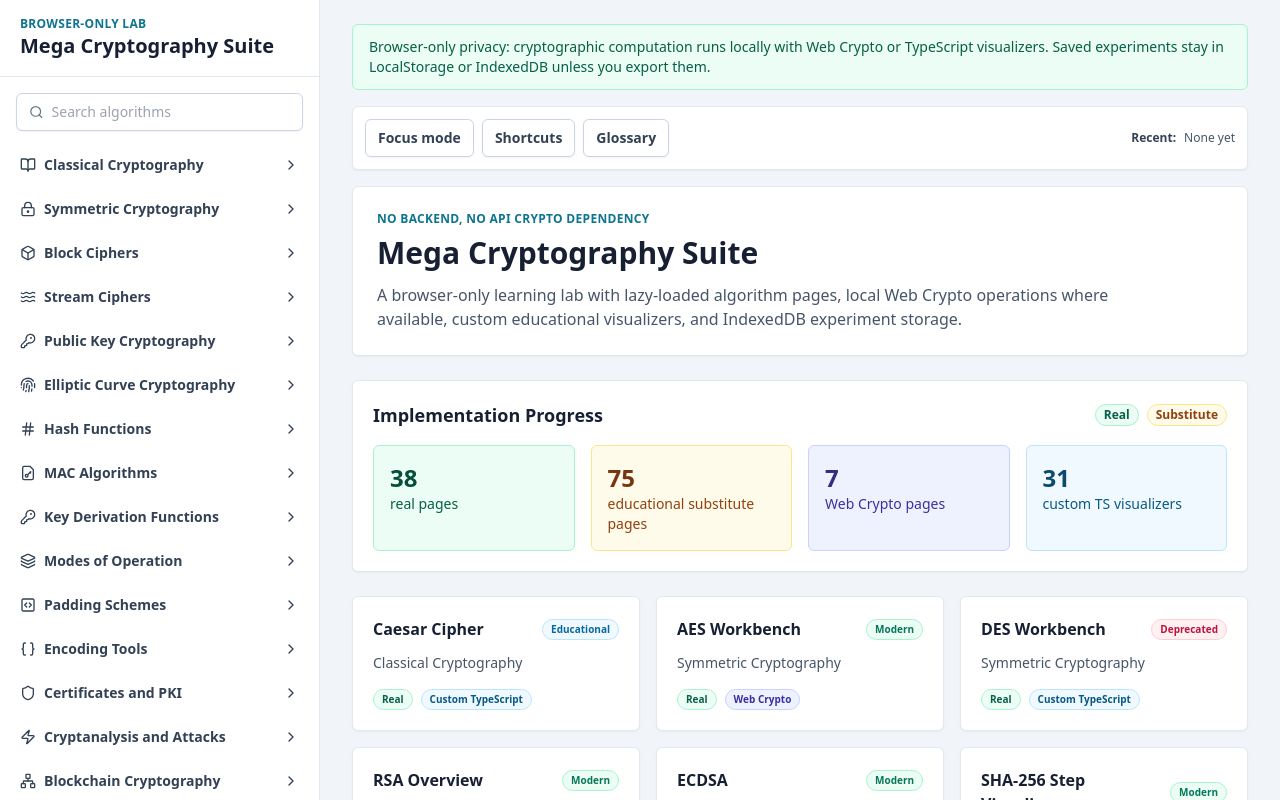
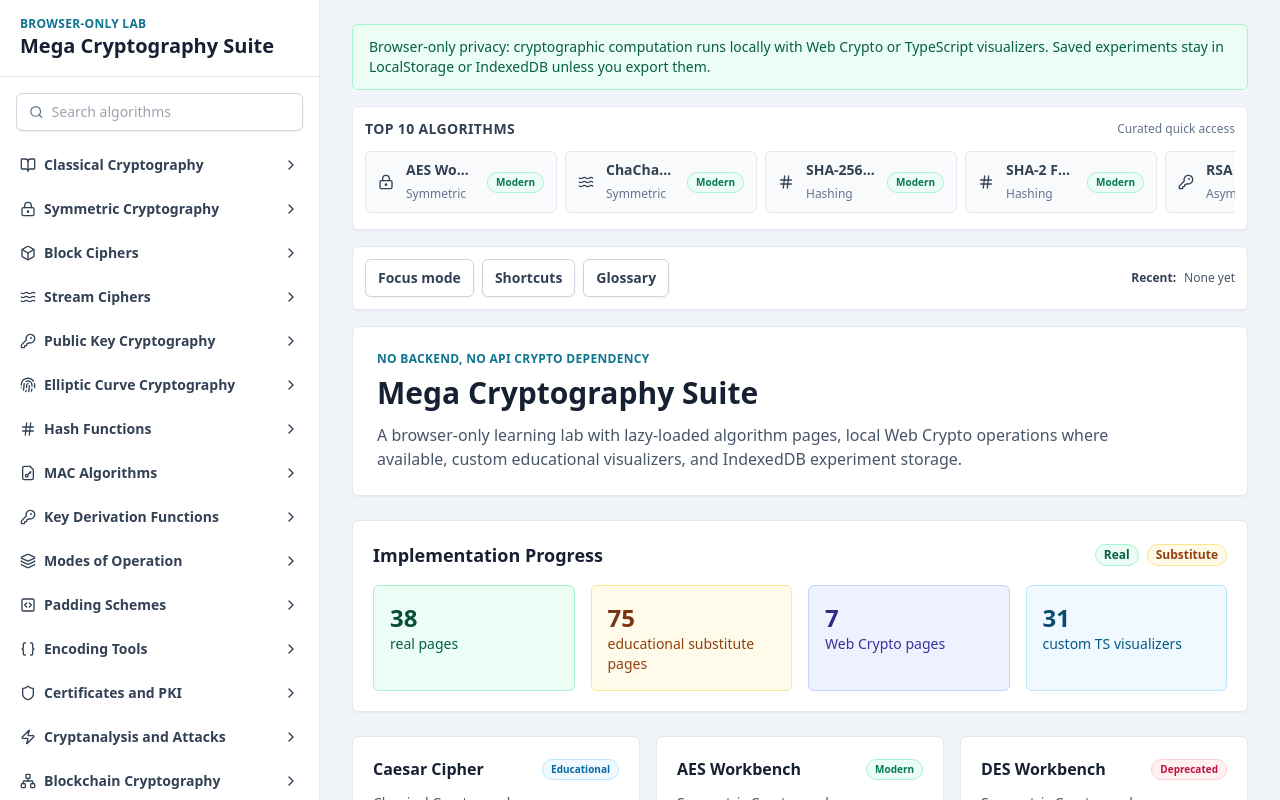
Before and after one commit to indianservers/Cryptography, a React (Vite) app: page / in a window 1280 px wide. Shown: the top 800 px of the page. Built offline with nearby package versions, Linux system fonts and the light colour scheme.

Commit message:
Add top algorithms quick menu

```diff
--- /dev/null
+++ b/src/components/common/TopAlgorithmsMenu.tsx
@@ -0,0 +1,46 @@
+import { Link, useLocation } from "react-router-dom";
+import { Hash, KeyRound, Layers, LockKeyhole, ShieldCheck, Signature, Binary, Waves } from "lucide-react";
+import { SecurityStatusBadge } from "./SecurityStatusBadge";
+import { navigationItems } from "../../data/navigation";
+
+const topRoutes = [
+  { route: "/algorithms/symmetric/aes", note: "Symmetric", icon: LockKeyhole },
+  { route: "/algorithms/stream/chacha20", note: "Symmetric", icon: Waves },
+  { route: "/algorithms/hash/sha-256-step", note: "Hashing", icon: Hash },
+  { route: "/algorithms/hash/sha2", note: "Hashing", icon: Hash },
+  { route: "/algorithms/asymmetric/rsa", note: "Asymmetric", icon: KeyRound },
+  { route: "/algorithms/ecc/ecdsa", note: "ECC", icon: Signature },
+  { route: "/algorithms/modes/gcm", note: "Mode", icon: ShieldCheck },
+  { route: "/algorithms/mac/hmac", note: "MAC", icon: ShieldCheck },
+  { route: "/algorithms/kdf/pbkdf2", note: "KDF", icon: Layers },
+  { route: "/algorithms/encoding/base64", note: "Encoding", icon: Binary },
+];
+
+export function TopAlgorithmsMenu() {
+  const location = useLocation();
+  const items = topRoutes.map((top) => ({ ...top, item: navigationItems.find((nav) => nav.route === top.route) })).filter((entry) => entry.item);
+
+  return (
+    <section className="mb-4 rounded-md border border-slate-200 bg-white p-3 shadow-sm">
+      <div className="mb-3 flex items-center justify-between gap-3">
+        <h2 className="text-sm font-bold uppercase tracking-wide text-slate-700">Top 10 Algorithms</h2>
+        <span className="text-xs text-slate-500">Curated quick access</span>
+      </div>
+      <div className="flex gap-2 overflow-x-auto pb-1">
+        {items.map(({ route, note, icon: Icon, item }) => {
+          const active = location.pathname === route;
+          return (
+            <Link key={route} to={route} className={`flex min-w-48 items-center gap-3 rounded-md border px-3 py-2 transition ${active ? "border-cyan-300 bg-cyan-50 text-cyan-900" : "border-slate-200 bg-slate-50 text-slate-700 hover:border-cyan-200 hover:bg-white"}`}>
+              <Icon className="h-4 w-4 shrink-0" />
+              <span className="min-w-0 flex-1">
+                <span className="block truncate text-sm font-semibold">{item?.label}</span>
+                <span className="text-xs text-slate-500">{note}</span>
+              </span>
+              {item && <SecurityStatusBadge status={item.securityStatus} compact />}
+            </Link>
+          );
+        })}
+      </div>
+    </section>
+  );
+}
--- a/src/layouts/RootLayout.tsx
+++ b/src/layouts/RootLayout.tsx
@@ -7,6 +7,7 @@ import { ImplementationBadge } from "../components/common/ImplementationBadge";
 import { Breadcrumbs } from "../components/common/Breadcrumbs";
 import { PrivacyBanner } from "../components/common/PrivacyBanner";
 import { PageChrome } from "../components/common/PageChrome";
+import { TopAlgorithmsMenu } from "../components/common/TopAlgorithmsMenu";
 
 const icons = { Shield, BookOpen, LockKeyhole, Waves, KeyRound, Fingerprint, Hash, FileKey, Database, Network, ChartBar, Zap, Box, Layers, SquareCode, Braces, Shuffle, Gauge, Cpu };
 
@@ -106,6 +107,7 @@ export default function RootLayout() {
         </div>
         <div className="mx-auto max-w-7xl px-4 py-6 sm:px-6 lg:px-8">
           <PrivacyBanner />
+          <TopAlgorithmsMenu />
           <Breadcrumbs />
           <PageChrome />
           <Suspense fallback={<div className="rounded-md border border-slate-200 bg-white p-6 shadow-sm">Loading cryptography module...</div>}>
```
